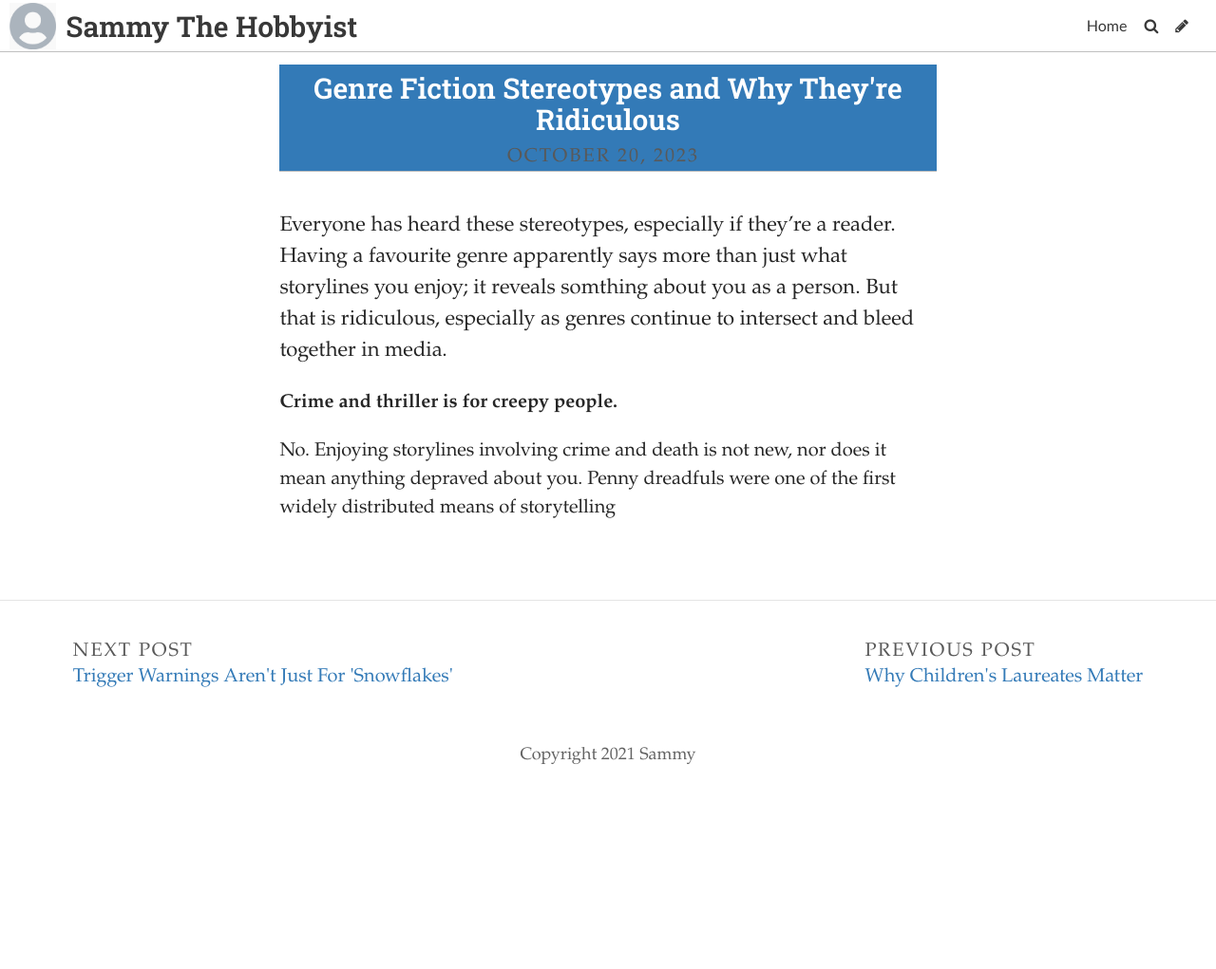
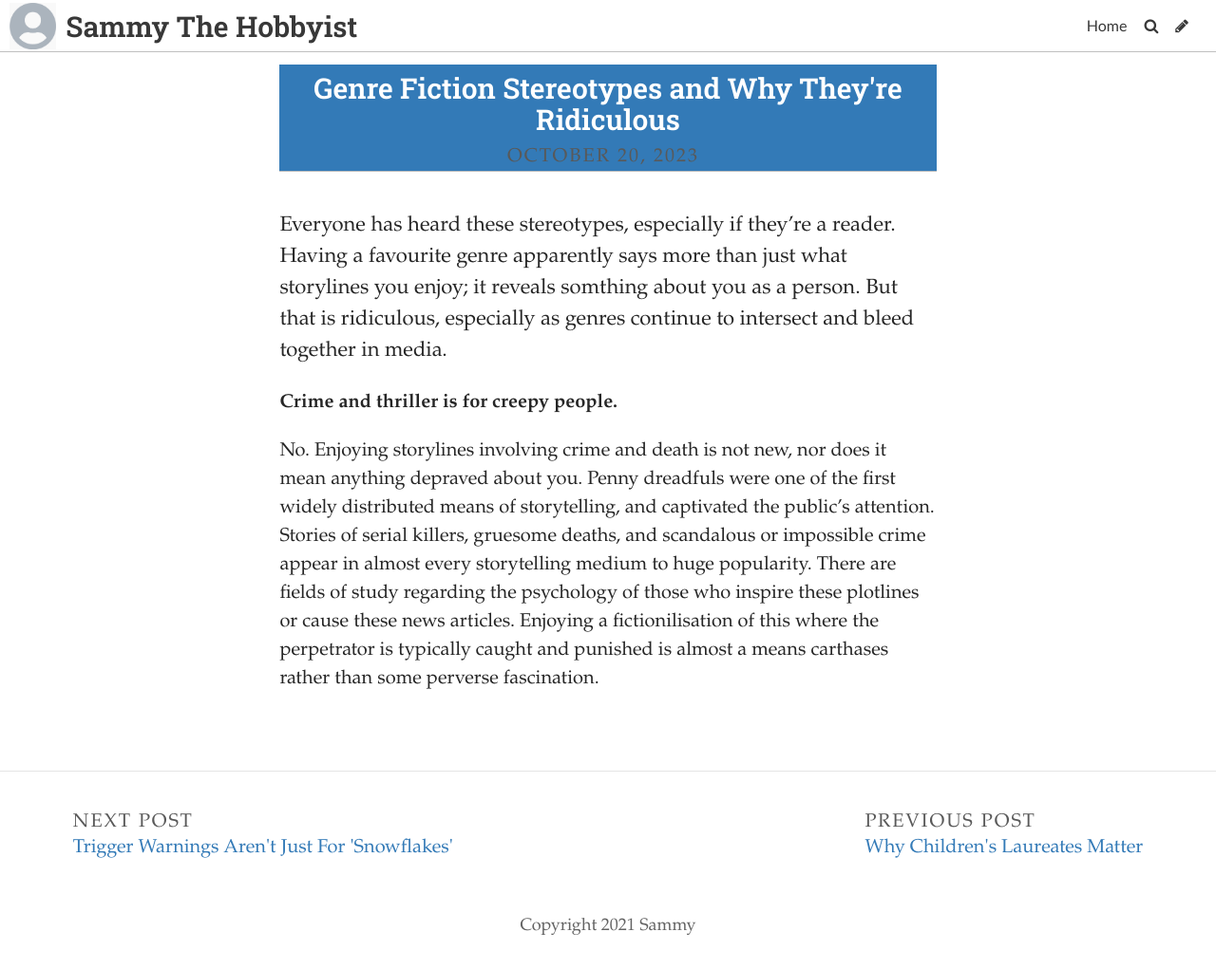
Before and after one commit to SammySpinsAYarn/Blog, a Jekyll site: the page built from _posts/2023-11-18-genre-fiction-stereotypes-and-why-theyre-ridiculous.md, in a window 1280 px wide. Shown: the whole page at 95% size. Built offline with Jekyll 4.4.1, drawn with Linux system fonts in a browser that asks for light colours; some web fonts are replaced; before the commit the page ends 900 px from its top, so only the background shows below that.

Commit message:
Update Post “2023-11-18-genre-fiction-stereotypes-and-why-theyre-ridiculous”

```diff
--- a/_posts/2023-11-18-genre-fiction-stereotypes-and-why-theyre-ridiculous.md
+++ b/_posts/2023-11-18-genre-fiction-stereotypes-and-why-theyre-ridiculous.md
@@ -9,4 +9,4 @@ E﻿veryone has heard these stereotypes, especially if they're a reader. Having
 
 **C﻿rime and thriller is for creepy people.**
 
-N﻿o. Enjoying storylines involving crime and death is not new, nor does it mean anything depraved about you. Penny dreadfuls were one of the first widely distributed means of storytelling
+N﻿o. Enjoying storylines involving crime and death is not new, nor does it mean anything depraved about you. Penny dreadfuls were one of the first widely distributed means of storytelling, and captivated the public's attention. Stories of serial killers, gruesome deaths, and scandalous or impossible crime appear in almost every storytelling medium to huge popularity. There are fields of study regarding the psychology of those who inspire these plotlines or cause these news articles. Enjoying a fictionilisation of this where the perpetrator is typically caught and punished is almost a means carthases rather than some perverse fascination.
```
